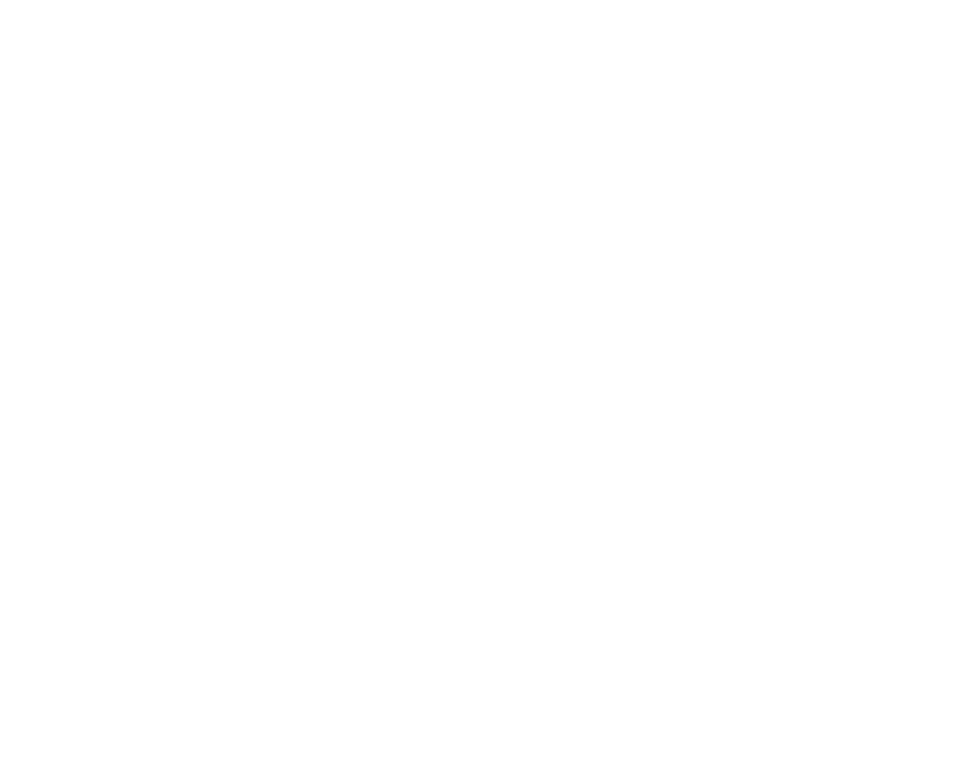
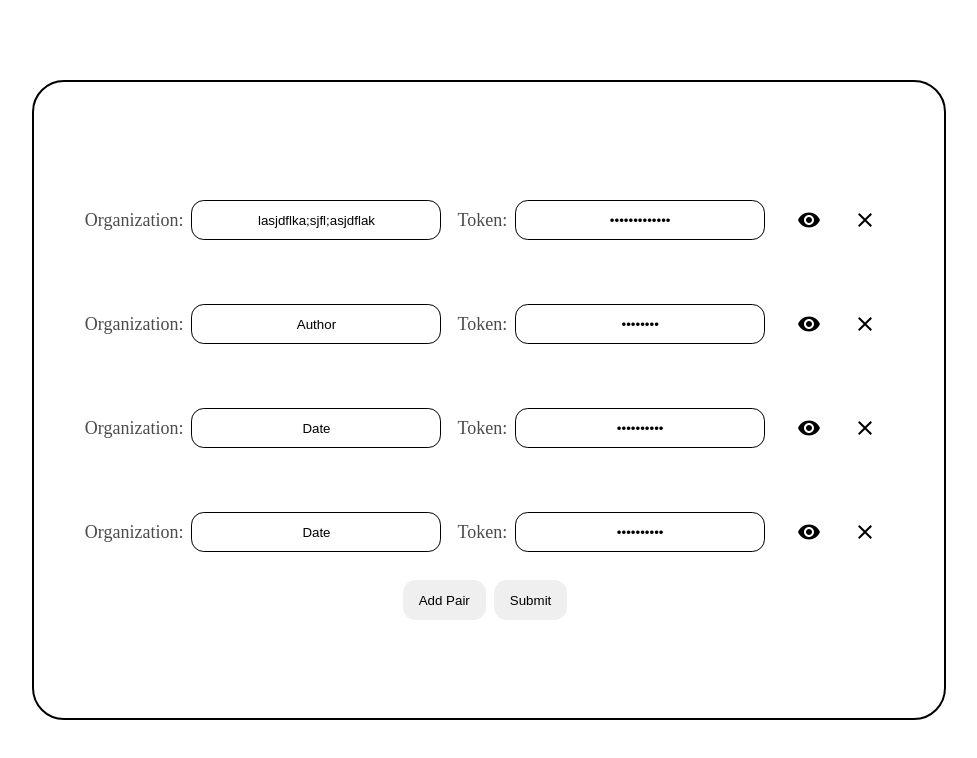
Before and after one commit to YashCGandhi/ResVerify-Frontend, a React (Create React App) app: page /nft in a window 1280 px wide. Before the commit this address had no page. Shown: the top 758 px of the page, without its empty margins (151-1128 px from the left). Built offline with nearby package versions, Linux system fonts and the light colour scheme.

Commit message:
Added NFT Viewer and minor updates

```diff
--- a/package.json
+++ b/package.json
@@ -2,7 +2,7 @@
   "name": "frontend",
   "version": "0.1.0",
   "private": true,
-  "proxy": "http://localhost:8000",
+  "proxy": "http://127.0.0.1:5000",
   "dependencies": {
     "@babel/plugin-proposal-private-property-in-object": "*",
     "@emotion/react": "^11.11.1",
@@ -15,6 +15,7 @@
     "react": "^18.2.0",
     "react-dom": "^18.2.0",
     "react-pdf": "^7.2.0",
+    "react-pdf-selection": "^0.6.20",
     "react-pro-sidebar": "^1.1.0-alpha.1",
     "react-router-dom": "^6.14.2",
     "react-scripts": "5.0.1",
--- a/src/App.js
+++ b/src/App.js
@@ -2,13 +2,16 @@ import "./App.css";
 import { BrowserRouter as Router, Routes, Route } from "react-router-dom";
 import PdfViewer from "./components/PdfViewer/PdfViewer";
 import Home from "./components/home/Home";
-//import UploadResume from "./components/uploadResume/UploadResume"
+import PdfSelector from "./components/pdf-selector/PdfSelector";
+import Nft from "./components/nft/Nft";
+
 function App() {
   return (
     <Router>
       <Routes>
         <Route path="/" element={<Home />} />
-        <Route path="/resume" element={<PdfViewer />} />
+        {/* <Route path="/resume" element={<PdfViewer />} /> */}
+        <Route path="/nft" element={<Nft />} />
       </Routes>
     </Router>
   );
--- a/src/components/home/Home.jsx
+++ b/src/components/home/Home.jsx
@@ -1,49 +1,52 @@
-import React, { createRef, useState } from 'react'
-import {useNavigate} from 'react-router-dom'
-import Navbar from '../navbar/Navbar'
-import CheckIcon from '@mui/icons-material/Check';
-import "./Home.css"
+import React, { createRef, useState } from "react";
+import { useNavigate } from "react-router-dom";
+import Navbar from "../navbar/Navbar";
+import CheckIcon from "@mui/icons-material/Check";
+import "./Home.css";
 
 const Home = () => {
-
   const navigate = useNavigate();
-  const [resume, setResume] = useState(null)
+  const [resume, setResume] = useState(null);
   const fileInput = createRef();
 
-  const onSubmit = async (e) =>{
+  const onSubmit = async (e) => {
     e.preventDefault();
     const formData = new FormData();
     formData.set("resume", fileInput.current.files[0]);
 
-    if (fileInput.current.files[0] != null){
-      try{
-        const response = await fetch('/resume',{
-          method:"POST",
-          body:formData
+    if (fileInput.current.files[0] != null) {
+      try {
+        const response = await fetch("/resume", {
+          method: "POST",
+          body: formData,
         });
 
         const parsedResponse = await response.json();
-        if (response.ok){
-          setResume(fileInput.current.files[0].name)
+        if (response.ok) {
+          setResume(fileInput.current.files[0].name);
           // alert("file uploaded")
-        } else{
-          console.error("some error occured.")
+        } else {
+          console.error("some error occured.");
         }
-      }catch(e){
-        console.error(e.message)
+      } catch (e) {
+        console.error(e.message);
       }
-    }else{
-      alert("Upload a file")
+    } else {
+      alert("Upload a file");
     }
-  }
+  };
 
-  const navigateToResume= () =>{
-    navigate('/resume')
-  }
+  const navigateToResume = () => {
+    navigate("/resume");
+  };
+
+  const navigateToNFT = () => {
+    navigate("nft");
+  };
 
   return (
-    <div className='home-page'>
-    <Navbar/>
+    <div className="home-page">
+      <Navbar />
       {/* <form onSubmit={onSubmit}>
         <input type='file' name="resume" ref={fileInput}/>
         <input type="submit" value="Submit"/>
@@ -52,20 +55,32 @@ const Home = () => {
       <div className="file-upload">
         <form onSubmit={onSubmit}>
           <div className="file-upload-wrap">
-          <input className="file-upload-input" type='file' name="resume" ref={fileInput}/>
-          <div className='drag-text'>
-            {resume  !== null ? <h3> {resume}</h3> : <h3>  Select Your Resume</h3>}
+            <input
+              className="file-upload-input"
+              type="file"
+              name="resume"
+              ref={fileInput}
+            />
+            <div className="drag-text">
+              {resume !== null ? (
+                <h3> {resume}</h3>
+              ) : (
+                <h3> Select Your Resume</h3>
+              )}
             </div>
           </div>
-        <button className="file-upload-btn" type="submit" value="Upload"><CheckIcon/> <p>Upload</p></button>
+          <button className="file-upload-btn" type="submit" value="Upload">
+            <CheckIcon /> <p>Upload</p>
+          </button>
           {/* <input className="file-upload-btn" type="submit" value="Upload"></input> */}
         </form>
       </div>
 
-    <button className='next-btn' onClick={navigateToResume}>Next</button>
+      <button className="next-btn" onClick={navigateToNFT}>
+        Next
+      </button>
+    </div>
+  );
+};
 
-    </div>
-  )
-}
-
-export default Home
+export default Home;
--- /dev/null
+++ b/src/components/nft/Nft.css
@@ -0,0 +1,99 @@
+.container {
+  width: 100%;
+  height: 100vh;
+  box-sizing: border-box;
+  display: flex;
+  justify-content: center;
+  min-width: 1000px;
+  overflow: scroll;
+}
+.form-container {
+  display: flex;
+  flex-direction: column;
+  position: relative;
+  justify-content: center;
+  align-items: center;
+  width: fit-content;
+  /* height: auto; */
+  padding-left: 4%;
+  padding-right: 4%;
+  border: 2px solid;
+  margin: 80px;
+  border-radius: 2rem;
+  background: white;
+  color: #000000;
+  overflow: hidden;
+}
+
+/* .form-container-width {
+  width: 800px;
+} */
+
+.form-row {
+  display: flex;
+  align-items: center;
+  margin-bottom: 0px;
+  margin-top: 24px;
+  height: 80px;
+}
+
+.form-row button {
+  height: 40px;
+  border: none;
+  border-radius: 0.8rem;
+  padding: 16px;
+  display: flex;
+  justify-content: center;
+  align-items: center;
+}
+.form-label {
+  margin-right: 16px;
+  display: flex;
+  flex-direction: row;
+  justify-content: center;
+  align-items: center;
+}
+
+.form-label p {
+  font-size: large;
+  opacity: 0.7;
+}
+
+.form-label input {
+  margin-left: 8px;
+  border: 0.4px solid;
+  height: 40px;
+  width: 250px;
+  border-radius: 0.8rem;
+  text-align: center;
+  word-wrap: break-word;
+}
+
+.label-btn-container {
+  display: flex;
+  flex-direction: row;
+}
+.label-btn-container button {
+  background-color: transparent;
+}
+
+.button-container {
+  display: flex;
+  align-items: center;
+  justify-content: center;
+  align-items: center;
+  /* margin-bottom: 24px; */
+}
+
+.btn {
+  margin-right: 8px;
+  height: 40px;
+  margin-top: 8px;
+  margin-bottom: 24px;
+  border: none;
+  border-radius: 0.8rem;
+  padding: 16px;
+  display: flex;
+  justify-content: center;
+  align-items: center;
+}
--- /dev/null
+++ b/src/components/nft/Nft.jsx
@@ -0,0 +1,102 @@
+import React, { useState } from "react";
+import VisibilityIcon from "@mui/icons-material/Visibility";
+import ClearIcon from "@mui/icons-material/Clear";
+import "./Nft.css";
+
+const Nft = () => {
+  const [formData, setFormData] = useState([
+    { key: "lasjdflka;sjfl;asjdflak", value: "Initial Value" },
+    { key: "Author", value: "John Doe" },
+    { key: "Date", value: "2022-08-12" },
+    { key: "Date", value: "2022-08-12" },
+  ]);
+
+  const handleChange = (e, index) => {
+    const { name, value } = e.target;
+    const updatedFormData = [...formData];
+    updatedFormData[index] = { ...updatedFormData[index], [name]: value };
+    setFormData(updatedFormData);
+  };
+
+  const handleAddPair = () => {
+    setFormData([...formData, { key: "", value: "" }]);
+  };
+
+  const handleRemovePair = (index) => {
+    const updatedFormData = [...formData];
+    updatedFormData.splice(index, 1);
+    setFormData(updatedFormData);
+  };
+
+  const handleSubmit = (e) => {
+    e.preventDefault();
+    // Handle form submission
+    console.log(formData);
+  };
+
+  const hideShow = (id) => {
+    const selectedInput = document.getElementById(id);
+    if (selectedInput.type === "password") {
+      selectedInput.type = "text";
+    } else if (selectedInput.type === "text") {
+      selectedInput.type = "password";
+    }
+  };
+
+  return (
+    <div className="container">
+      <form className="form-container" onSubmit={handleSubmit}>
+        {formData.map((item, index) => (
+          <div className="form-row" key={index}>
+            <label className="form-label">
+              <p>Organization:</p>
+              <input
+                type="text"
+                name="key"
+                value={item.key}
+                onChange={(e) => handleChange(e, index)}
+              />
+              {/* <textarea
+                type="text"
+                name="key"
+                value={item.key}
+                onChange={(e) => handleChange(e, index)}
+              ></textarea> */}
+            </label>
+            <label className="form-label">
+              <p>Token:</p>
+              <input
+                id={index + "password"}
+                type="password"
+                name="value"
+                value={item.value}
+                onChange={(e) => handleChange(e, index)}
+              />
+            </label>
+            <div className="label-btn-container">
+              <button
+                type="button"
+                onClick={() => hideShow(index + "password")}
+              >
+                <VisibilityIcon />
+              </button>
+              <button type="button" onClick={() => handleRemovePair(index)}>
+                <ClearIcon />
+              </button>
+            </div>
+          </div>
+        ))}
+        <div className="button-container">
+          <button className="btn" type="button" onClick={handleAddPair}>
+            Add Pair
+          </button>
+          <button className="btn" type="submit">
+            Submit
+          </button>
+        </div>
+      </form>
+    </div>
+  );
+};
+
+export default Nft;
--- a/src/index.css
+++ b/src/index.css
@@ -1,11 +1,12 @@
 * {
   margin: 0;
-  padding: 0;
+
   box-sizing: border-box;
 }
 
 body {
   margin: 0;
+  padding: 0;
   font-family: "Open-Sans", "sans-serif";
   color: #343a4a;
   /* display: flex;
```
Also changed, not shown: 1 other file (tests, documents, lock files or other folders). Lines whose indentation alone changed are shown as unchanged.
